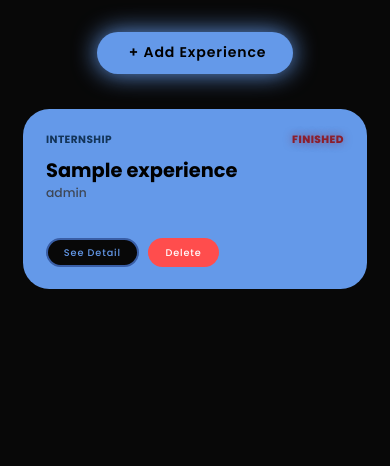
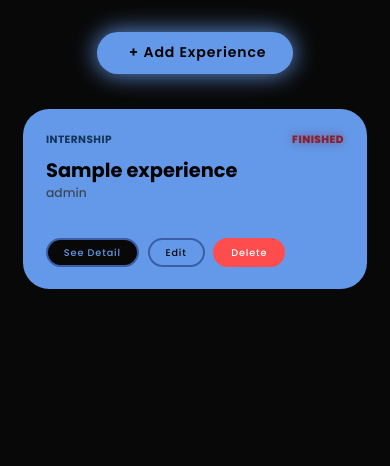
Before and after one commit to rafatacherie/myportofolio, a Django app: page /experience/ in a window 390 px wide. Shown: the part 253-719 px from the top of the page. Run offline with Django 5.2, Linux system fonts and the light colour scheme; a user stored in the database is signed in; tables that the repository leaves empty hold one stand-in row (values such as "Sample post").

Commit message:
feat(edperience, projects): adding a new feature to enable data updates
- Edit the HTML sections and forms for experience and projects
- Configure the styling for the "Edit" button
- Add edit functionality for projects and experience in `main/views.py`
- Add URLs for editing projects and experience in `main/urls.py`

```diff
--- a/main/urls.py
+++ b/main/urls.py
@@ -6,12 +6,14 @@ from main.views import (
     show_experience,
     create_experience,
     delete_experience,
+    edit_experience,
     get_experience_json,
     show_skills,
     show_contact,
     show_projects,
     create_project,
     delete_project,
+    edit_project,
     get_projects_json,
     toggle_star,
     register,
@@ -27,12 +29,14 @@ urlpatterns = [
     path("experience/", show_experience, name="show_experience"),
     path("experience/add/", create_experience, name="create_experience"),
     path("experience/<uuid:experience_id>/delete/", delete_experience, name="delete_experience"),
+    path("experience/<uuid:experience_id>/edit/", edit_experience, name="edit_experience"),
     path("api/experience/", get_experience_json, name="get_experience_json"),
     path("skills/", show_skills, name="show_skills"),
     path("contact/", show_contact, name="show_contact"),
     path("projects/", show_projects, name="show_projects"),
     path("projects/add/", create_project, name="create_project"),
     path("projects/<uuid:project_id>/delete/", delete_project, name="delete_project"),
+    path("projects/<uuid:project_id>/edit/", edit_project, name="edit_project"),
     path("api/projects/", get_projects_json, name="get_projects_json"),
     path("projects/<uuid:project_id>/star/", toggle_star, name="toggle_star"),
     path("register/", register, name="register"),
--- a/main/views.py
+++ b/main/views.py
@@ -96,6 +96,25 @@ def delete_experience(request, experience_id):
 
     return redirect("main:show_experience")
 
+@login_required(login_url="/login/")
+def edit_experience(request, experience_id):
+    if not request.user.is_superuser:
+        raise PermissionDenied
+
+    experience = get_object_or_404(Experience, pk=experience_id)
+    form = ExperienceForm(request.POST or None, instance=experience)
+
+    if request.method == "POST" and form.is_valid():
+        form.save()
+        messages.success(request, "Experience successfully updated!")
+        return redirect("main:show_experience")
+
+    context = {
+        "name": "Rafata Zahi Cherie",
+        "form": form,
+    }
+    return render(request, "experience_form.html", context)
+
 def show_skills(request):
     context = {
         "name": "Rafata Zahi Cherie",
@@ -171,6 +190,25 @@ def delete_project(request, project_id):
     return redirect("main:show_projects")
 
 @login_required(login_url="/login/")
+def edit_project(request, project_id):
+    if not request.user.is_superuser:
+        raise PermissionDenied
+
+    project = get_object_or_404(Project, pk=project_id)
+    form = ProjectForm(request.POST or None, instance=project)
+
+    if request.method == "POST" and form.is_valid():
+        form.save()
+        messages.success(request, "Project successfully updated!")
+        return redirect("main:show_projects")
+
+    context = {
+        "name": "Rafata Zahi Cherie",
+        "form": form,
+    }
+    return render(request, "projects_form.html", context)
+
+@login_required(login_url="/login/")
 def toggle_star(request, project_id):
     form = ProjectForm(request.POST or None)
     project = get_object_or_404(Project, pk=project_id)
--- a/static/css/style.css
+++ b/static/css/style.css
@@ -821,11 +821,29 @@ span {
     border-radius: 4rem;
     font-size: 1.3rem;
     font-weight: 500;
-    margin-top: auto;
     letter-spacing: 0.1rem;
     border: 2px solid #395EA6;
     cursor: pointer;
     transition: 0.3s ease;
+}
+
+.experience-edit-btn {
+    display: inline-block;
+    padding: 0.8rem 2.4rem;
+    color: var(--bg-color);
+    border-radius: 4rem;
+    font-size: 1.3rem;
+    font-weight: 500;
+    letter-spacing: 0.1rem;
+    border: 2px solid #395EA6;
+    cursor: pointer;
+    transition: 0.3s ease;
+}
+
+.experience-edit-btn:hover {
+    background: #ABD2FA;
+    color: black;
+    box-shadow: 0 0 15px var(--main-color);
 }
 
 /* Tampilan BELAKANG kartu (See Detail), ditumpuk di posisi yang sama
@@ -1313,6 +1331,11 @@ ditumpuk jadi satu kolom vertikal agar tidak menumpuk */
 
     /* Tombol see detail */
     .see-detail-btn {
+        font-size: 1.1rem;
+        padding: 0.6rem 1.8rem;
+    }
+
+    .experience-edit-btn {
         font-size: 1.1rem;
         padding: 0.6rem 1.8rem;
     }
--- a/templates/components/project_delete_modal.html
+++ b/templates/components/project_delete_modal.html
@@ -3,7 +3,7 @@
         popovertarget="delete-project-{{ project.id }}"
         aria-label="Hapus {{ project.title }}"
         title="Hapus proyek">
-    Delete Project
+    Delete
 </button>
 <div id="delete-project-{{ project.id }}"
      class="project-delete-modal"
--- a/templates/experience.html
+++ b/templates/experience.html
@@ -18,12 +18,14 @@
             </button>
         </form>
 
+        {% if user.is_superuser %}
         <div class="experience-header">
             <a href="{% url 'main:create_experience' %}" class="btn experience-add-button">
                 <span aria-hidden="true"></span>
                 + Add Experience
             </a>
         </div>
+        {% endif %}
 
         <div class="experience-container">
             {% for experience in experience_list %}
@@ -40,7 +42,12 @@
                         </span>
                         <div class="experience-front-actions">
                             <label for="toggle-exp{{ forloop.counter }}" class="see-detail-btn">See Detail</label>
-                            {% include "components/experience_delete_modal.html" with experience=experience %}
+                            {% if user.is_superuser %}
+                                <a href="{% url 'main:edit_experience' experience.id %}" class="experience-edit-btn">Edit</a>
+                            {% endif %}
+                            {% if user.is_superuser %}
+                                {% include "components/experience_delete_modal.html" with experience=experience %}
+                            {% endif %}
                         </div>
                     </div>
                 </div>
--- a/templates/index.html
+++ b/templates/index.html
@@ -15,10 +15,12 @@
                 <a href="https://www.instagram.com/rftazc/"><i class='bx bxl-instagram-alt'></i></a>
             </div>
 
+            {% if not user.is_authenticated %}
             <div class="btn-group">
                 <a href="{% url 'main:login' %}" class="btn">Login</a>
-                <a href="{% url 'main:register' %}" class="btn">Register</a>
+                <a href="{% url 'main:register' %}" class="btn btn-secondary">Register</a>
             </div>
+            {% endif %}
             <p class="last-login">Last login session: {{ last_login }}</p>
         </div>
             <div class="home-img">
```
Also changed, not shown: templates/experience_form.html (+4 -4 lines), templates/project.html (+5 -5 lines), templates/projects_form.html (+4 -4 lines).
